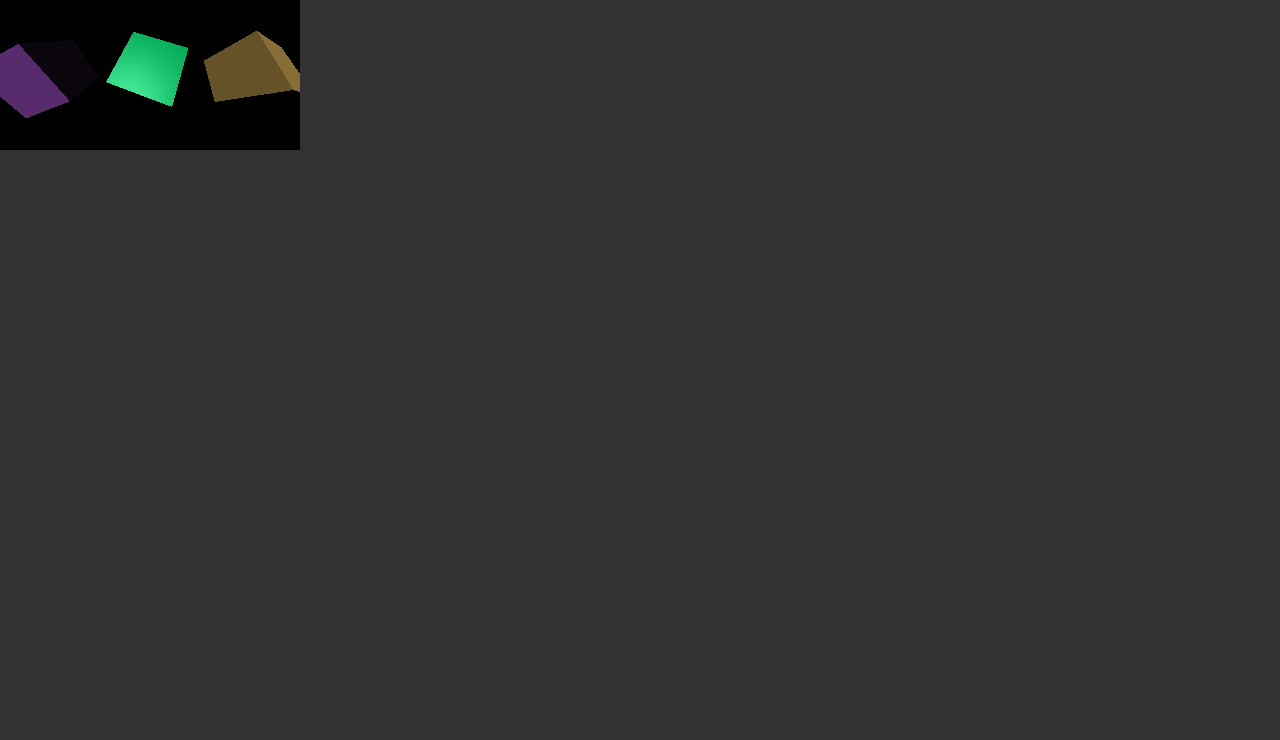
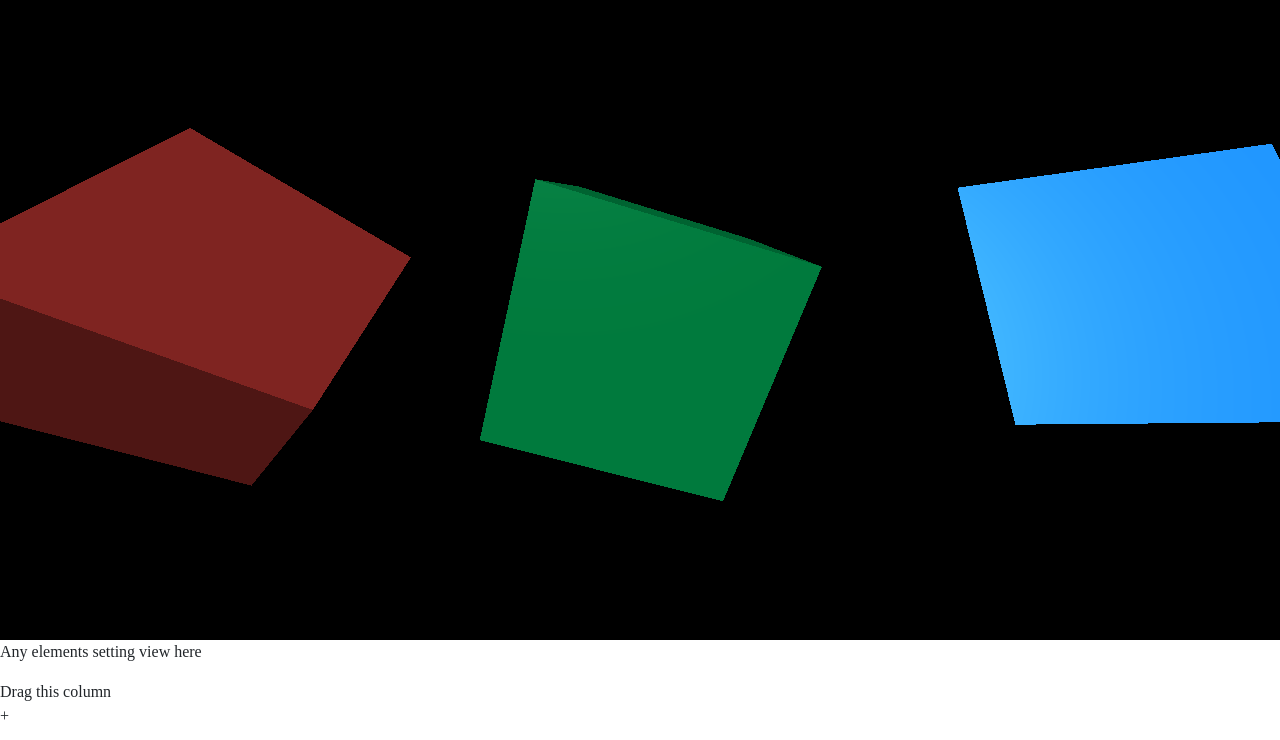
Before and after one commit to MillionerMIN/ThreeJS-learn, a website built with webpack: page src/index.html in a window 1280 px wide. Built offline with nearby package versions, Linux system fonts and the light colour scheme; animation ran at ten frames a second.

Commit message:
added adaptive desigen for renderer and change size canvas if change display device

```diff
--- a/src/index.html
+++ b/src/index.html
@@ -1,12 +1,21 @@
 <!DOCTYPE html>
 <html lang="en">
   <head>
-  <meta charset="UTF-8">
-  <meta http-equiv="X-UA-Compatible" content="IE=edge">
-  <meta name="viewport" content="width=device-width, initial-scale=1.0">
+    <meta charset="UTF-8" />
+    <meta http-equiv="X-UA-Compatible" content="IE=edge" />
+    <meta name="viewport" content="width=device-width, initial-scale=1.0" />
     <title>Three-JS-Learn</title>
   </head>
   <body>
+    <div id="editor">
+      <div id="view">
         <canvas id="c"></canvas>
+      </div>
+      <div id="controls">
+        <p>Any elements setting view here</p>
+        <div>Drag this column</div>
+        <div>+</div>
+      </div>
+    </div>
   </body>
 </html>
--- a/src/index.js
+++ b/src/index.js
@@ -1,4 +1,4 @@
 import './index.html';
-// import 'bootstrap/dist/css/bootstrap.min.css';
-import './js/script.js';
+import 'bootstrap/dist/css/bootstrap.min.css';
+import './js/boxs';
 import './style.scss';
--- a/src/js/script.js
+++ b/src/js/boxs.js
@@ -34,8 +34,8 @@ function main() {
 
   const cubes = [
     makeInstance(geometry, 0x00ab55, 0),
-    makeInstance(geometry, 0x8844aa, -2),
-    makeInstance(geometry, 0xaa8844, 2),
+    makeInstance(geometry, 0xff4842, -2),
+    makeInstance(geometry, 0x1890ff, 2),
   ];
 
   const color = 0xffffff;
@@ -46,10 +46,26 @@ function main() {
 
   scene.add(cubes);
   renderer.render(scene, camera);
-  console.log('render');
+
+  function resizeRendererToDisplaySize(renderer) {
+    const canvas = renderer.domElement;
+    const pixelRatio = window.devicePixelRatio;
+    const width = (canvas.clientWidth * pixelRatio) | 0;
+    const height = (canvas.clientHeight * pixelRatio) | 0;
+    const needResize = canvas.width !== width || canvas.height !== height;
+    if (needResize) {
+      renderer.setSize(width, height, false);
+    }
+    return needResize;
+  }
 
   function render(time) {
     time *= 0.001;
+    if (resizeRendererToDisplaySize(renderer)) {
+      const canvas = renderer.domElement;
+      camera.aspect = canvas.clientWidth / canvas.clientHeight;
+      camera.updateProjectionMatrix();
+    }
 
     cubes.forEach((cube, ndx) => {
       const speed = 1 + ndx * 0.1;
@@ -60,7 +76,9 @@ function main() {
     renderer.render(scene, camera);
     requestAnimationFrame(render);
   }
+
   requestAnimationFrame(render);
+  console.log('render');
 }
 
 main();
--- a/src/style.scss
+++ b/src/style.scss
@@ -5,14 +5,13 @@
 
 html,
 body {
-  height: 100vh;
+  height: 100%;
   font-family: 'Poppins';
-  background: #333131;
+  font-size: 1em;
 }
 
-// #c {
-//   position: fixed;
-//   top: 0;
-//   left: 0;
-//   outline: none;
-// }
+#c {
+  width: 100%;
+  height: 100%;
+  display: block;
+}
```
Lines whose indentation alone changed are shown as unchanged.
